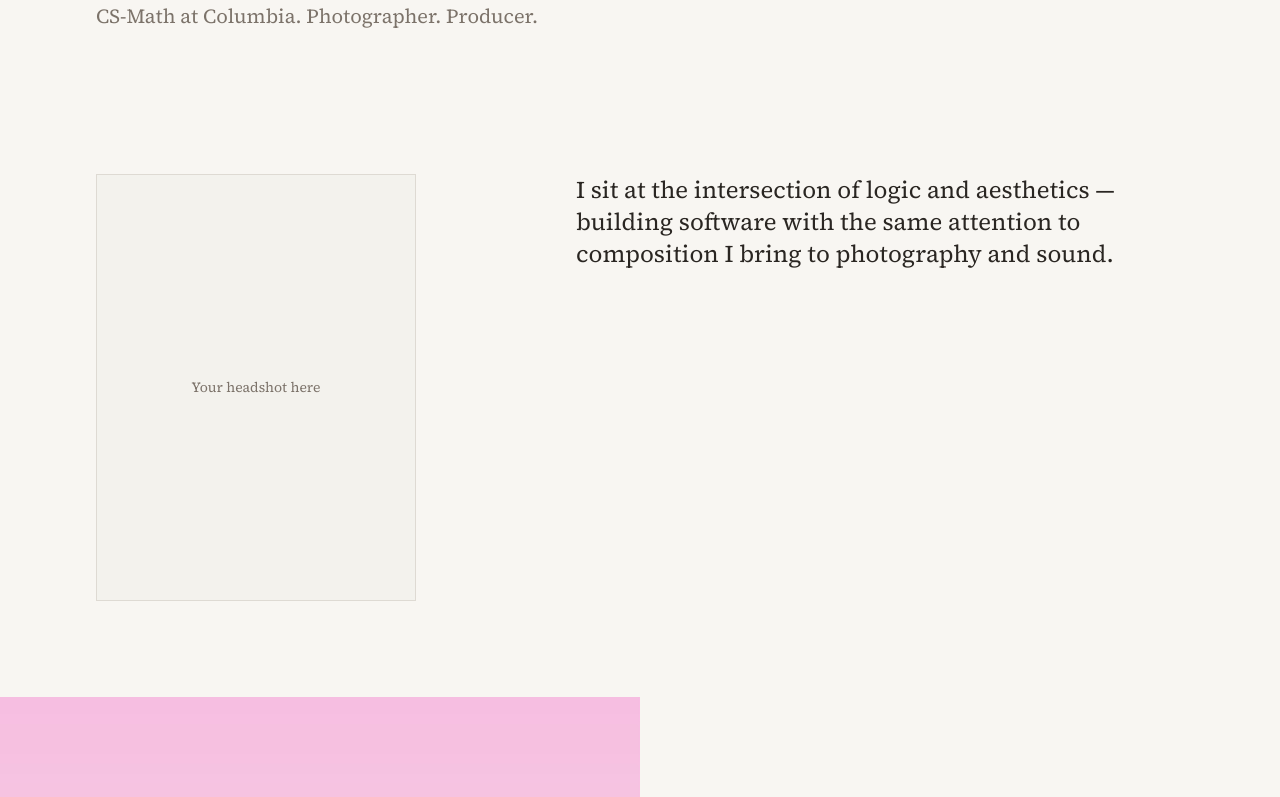
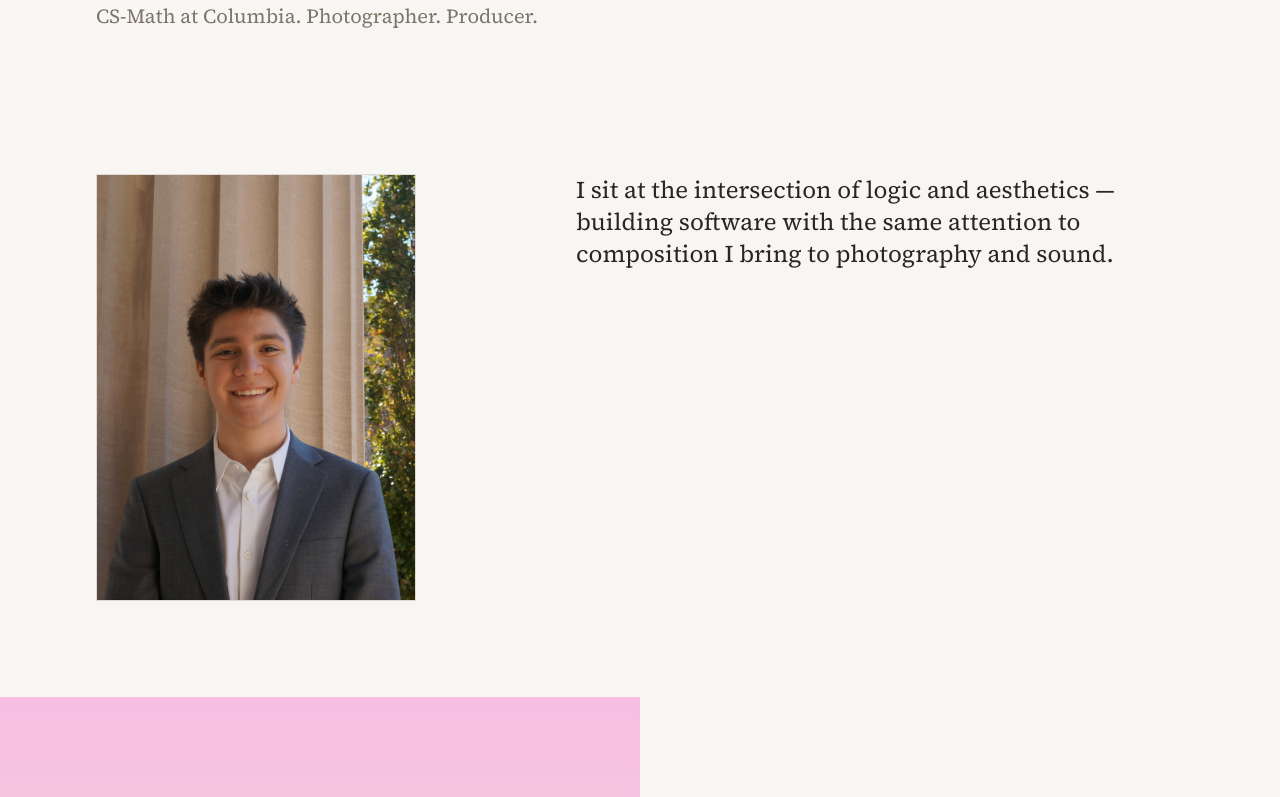
Before and after one commit to owenpuhl/owenpuhl-portfolio, a React (Vite) app: page / in a window 1280 px wide. Shown: the part 563-1360 px from the top of the page. Built offline with nearby package versions, Linux system fonts and the light colour scheme; the HTML template or start-up script is replaced by a standard one.

Commit message:
Update homepage headshot

```diff
--- a/src/pages/Index.tsx
+++ b/src/pages/Index.tsx
@@ -7,6 +7,7 @@ import malmoHero from "@/assets/malmo/malmo-hero.jpg";
 import malmo02 from "@/assets/malmo/malmo-02.avif";
 import malmo05 from "@/assets/malmo/malmo-05.avif";
 import malmo09 from "@/assets/malmo/malmo-09.avif";
+import headshot from "@/assets/PuhlOwenHeadshotWebsite.jpeg";
 
 const Index = () => {
   const sectionsRef = useRef<(HTMLElement | null)[]>([]);
@@ -50,13 +51,14 @@ const Index = () => {
         className="flow-section px-6 md:px-12 lg:px-24 py-16 md:py-24"
       >
         <div className="grid lg:grid-cols-12 gap-8 lg:gap-16 items-start">
-          {/* Headshot placeholder */}
+          {/* Headshot */}
           <div className="lg:col-span-4">
             <div className="aspect-[3/4] bg-muted/30 border border-border overflow-hidden">
-              {/* Replace with your headshot */}
-              <div className="w-full h-full flex items-center justify-center text-muted-foreground text-sm">
-                Your headshot here
-              </div>
+              <img
+                src={headshot}
+                alt="Owen Puhl headshot"
+                className="w-full h-full object-cover"
+              />
             </div>
           </div>
           <div className="lg:col-span-7 lg:col-start-6 flex flex-col justify-center">
```
Also changed, not shown: src/assets/PuhlOwenHeadshotWebsite.jpeg (added), 1 other file (tests, documents, lock files or other folders).
